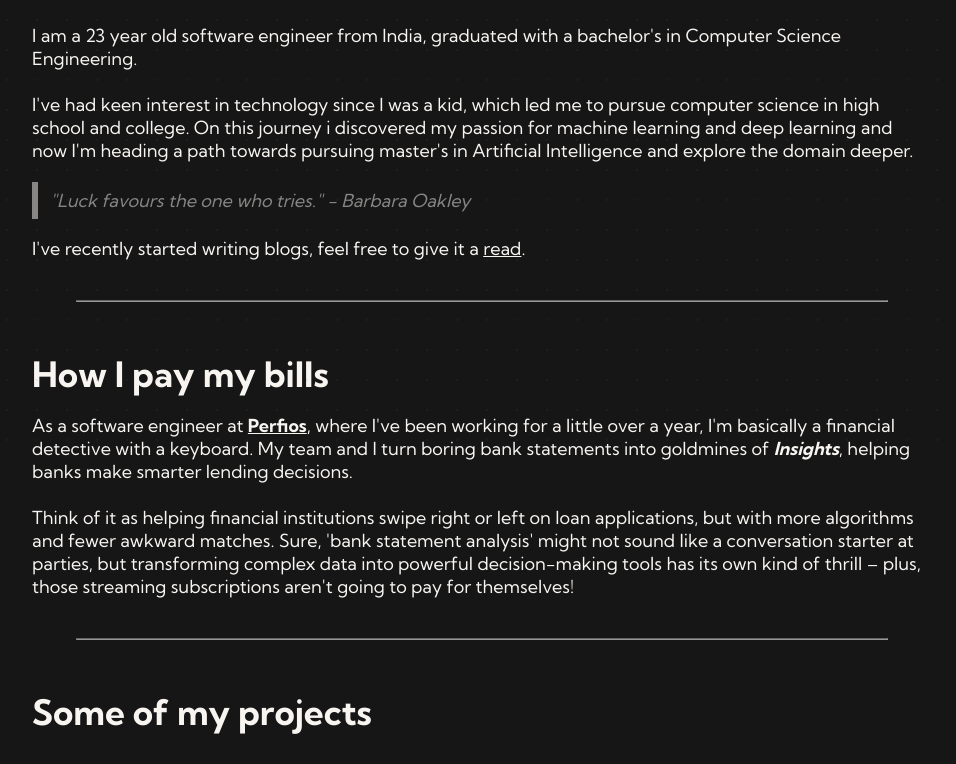
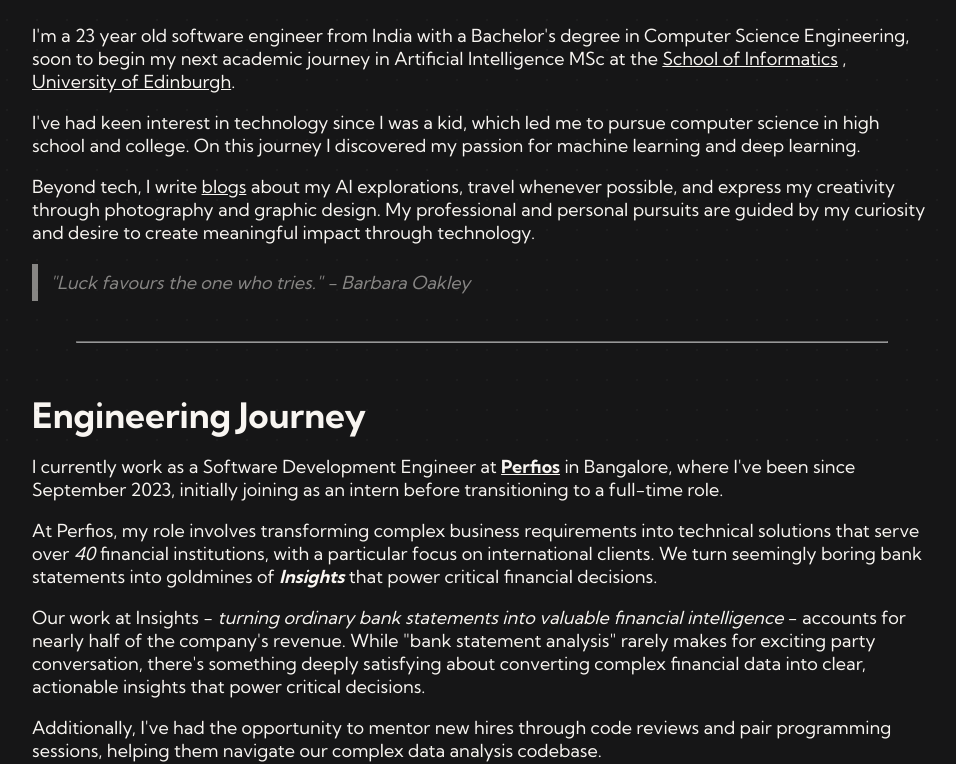
Before and after one commit to nithin-sudarsan/portfolio-site, a SvelteKit app: page / in a window 1280 px wide. Shown: the part 355-1119 px from the top of the page, without its empty margins (158-1114 px from the left). Built offline with nearby package versions, Linux system fonts and the light colour scheme.

Commit message:
[#15] Updated about me and work exp sections

```diff
--- a/src/components/About.svelte
+++ b/src/components/About.svelte
@@ -1,20 +1,19 @@
-<script>
-
-</script>
-
 <main>
     <span class="title2">Who am I?</span>
-    <p>I am a 23 year old software engineer from India, graduated with a bachelor's in Computer Science Engineering. <br><br>
-        I've had keen interest in technology since I was a kid, which led me to pursue computer science in high school and college. On this journey i discovered my passion for machine learning and deep learning and now I'm heading a path towards pursuing master's in Artificial Intelligence and explore the domain deeper.
+    <p>
+        I'm a 23 year old software engineer from India with a Bachelor's degree in Computer Science Engineering, soon to begin my next academic journey in Artificial Intelligence MSc at the <a href="https://informatics.ed.ac.uk">School of Informatics</a> , <a href="https://www.ed.ac.uk">University of Edinburgh</a>.
     </p>
+    <p>
+        I've had keen interest in technology since I was a kid, which led me to pursue computer science in high school and college. On this journey I discovered my passion for machine learning and deep learning.
+    </p>
+    <p>
+        Beyond tech, I write <a href="/blogs">blogs</a> about my AI explorations, travel whenever possible, and express my creativity through photography and graphic design. My professional and personal pursuits are guided by my curiosity and desire to create meaningful impact through technology.
+    </p>
+
     <div class="quote">
         "Luck favours the one who tries." - Barbara Oakley
     </div>
-    <p>
-        I've recently started writing blogs, feel free to give it a <a href="/blogs">read</a>.
-    </p>
     <hr>
-
 </main>
 
 <style>
--- a/src/components/WorkExp.svelte
+++ b/src/components/WorkExp.svelte
@@ -1,12 +1,16 @@
-<script>
-
-</script>
-
 <main>
-    <span class="title2">How I pay my bills</span>
+    <span class="title2">Engineering Journey</span>
     <p>
-        As a software engineer at <a href="https://perfios.com" target="_blank" class = "highlight link">Perfios</a>, where I've been working for a little over a year, I'm basically a financial detective with a keyboard. My team and I turn boring bank statements into goldmines of <span class="highlight tooltip">Insights<span class="tooltiptext">Fun fact: that's what our team is called, "Insights"</span></span>, helping banks make smarter lending decisions. <br><br>
-        Think of it as helping financial institutions swipe right or left on loan applications, but with more algorithms and fewer awkward matches. Sure, 'bank statement analysis' might not sound like a conversation starter at parties, but transforming complex data into powerful decision-making tools has its own kind of thrill – plus, those streaming subscriptions aren't going to pay for themselves!
+        I currently work as a Software Development Engineer at <a href="https://perfios.com" target="_blank" class = "highlight link">Perfios</a> in Bangalore, where I've been since September 2023, initially joining as an intern before transitioning to a full-time role.
+    </p>
+    <p>
+        At Perfios, my role involves transforming complex business requirements into technical solutions that serve over <span style="font-style: italic;">40</span> financial institutions, with a particular focus on international clients. We turn seemingly boring bank statements into goldmines of <span class="highlight tooltip">Insights<span class="tooltiptext">Fun fact: that's what our team is called, "Insights"</span></span> that power critical financial decisions.
+    </p>
+    <p>
+        Our work at Insights - <span style="font-style: italic;">turning ordinary bank statements into valuable financial intelligence</span> - accounts for nearly half of the company's revenue. While "bank statement analysis" rarely makes for exciting party conversation, there's something deeply satisfying about converting complex financial data into clear, actionable insights that power critical decisions.
+    </p>
+    <p>
+        Additionally, I've had the opportunity to mentor new hires through code reviews and pair programming sessions, helping them navigate our complex data analysis codebase.
     </p>
     <hr>
 
```
